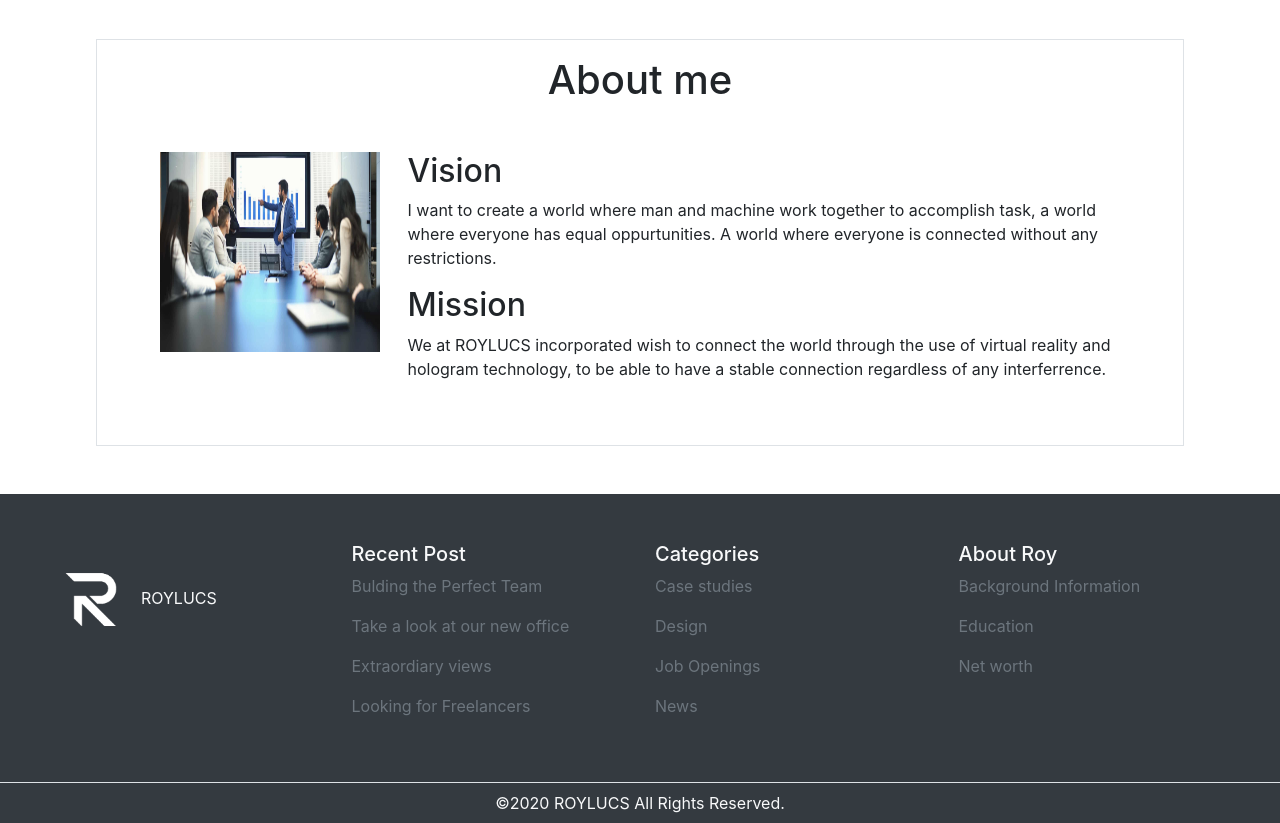
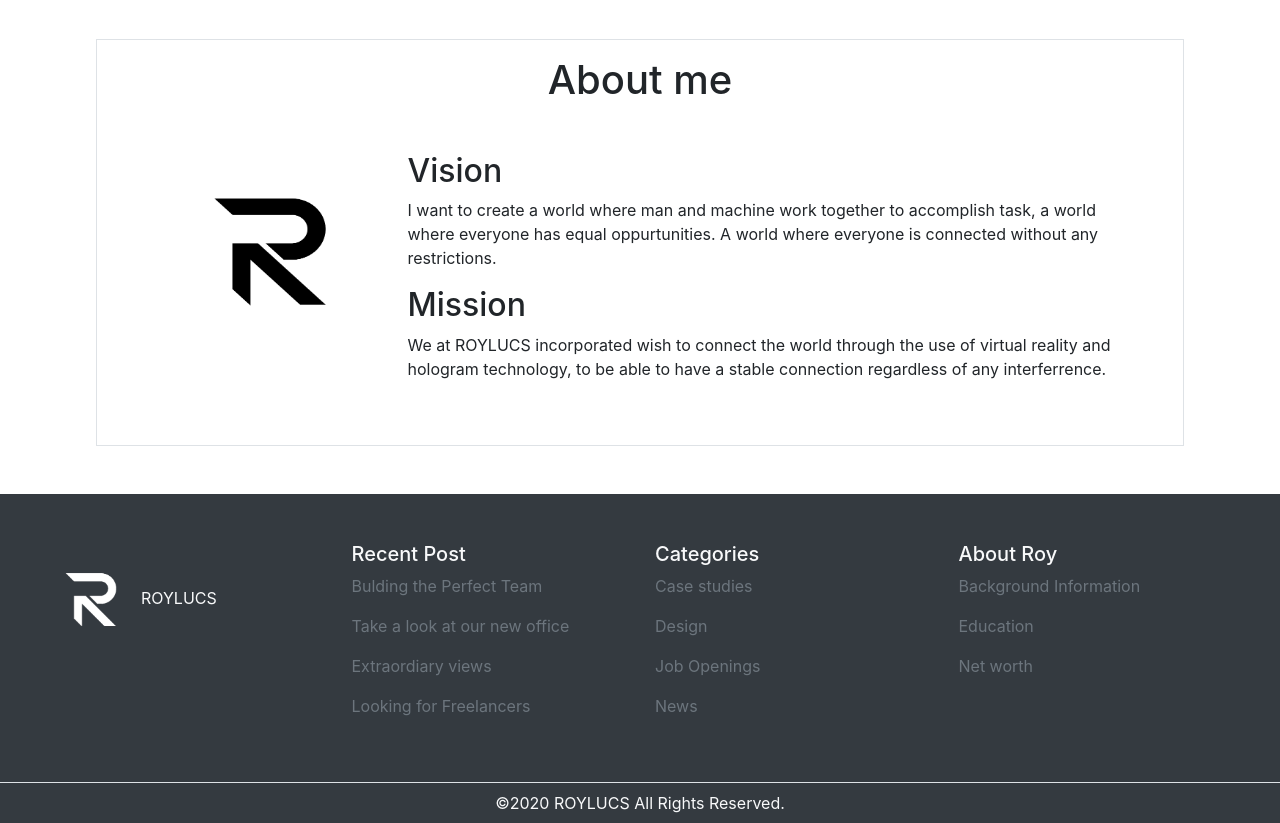
Before and after one commit to LucmanRoyJohairi/Portfolio, a plain HTML site: page about.html in a window 1280 px wide. Shown: the part 65-888 px from the top of the page. Drawn offline with nearby package versions, Linux system fonts and the light colour scheme.

Commit message:
modified about page

```diff
--- a/about.html
+++ b/about.html
@@ -25,7 +25,7 @@
             <h1 class="text-center m-3">About me</h1>
             <div class="row m-5">
                 <div class="col-sm-3">
-                    <img src="images/m.jpg" height="200" width="220" class="" alt="profile">
+                    <img src="images/r2.png" height="200" width="220" class="" alt="profile">
                 </div>
                 <div class="col-sm-9">
                     <h2 class="mr-5">Vision</h2>
```
Also changed, not shown: images/r2.png (added).
